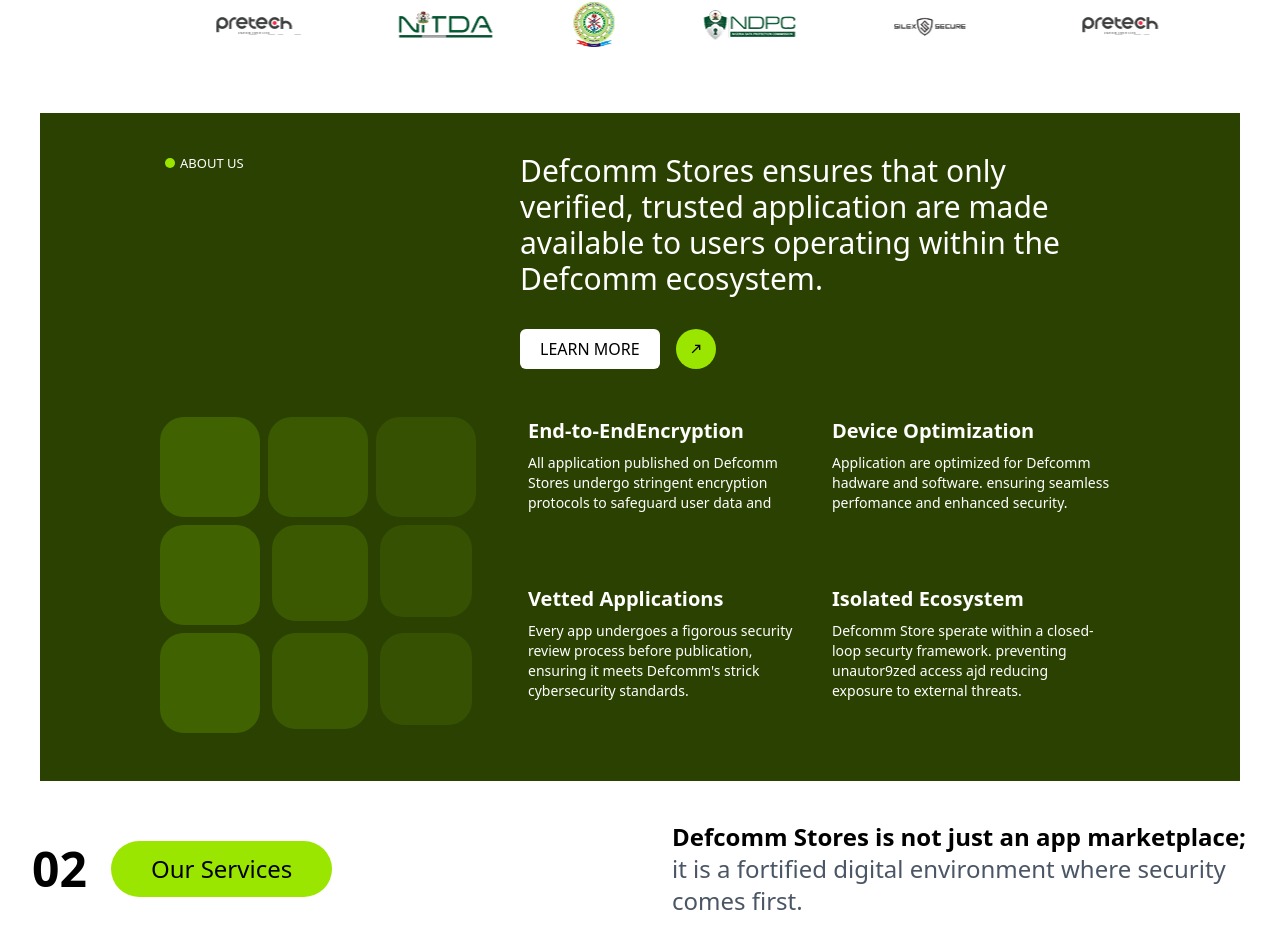
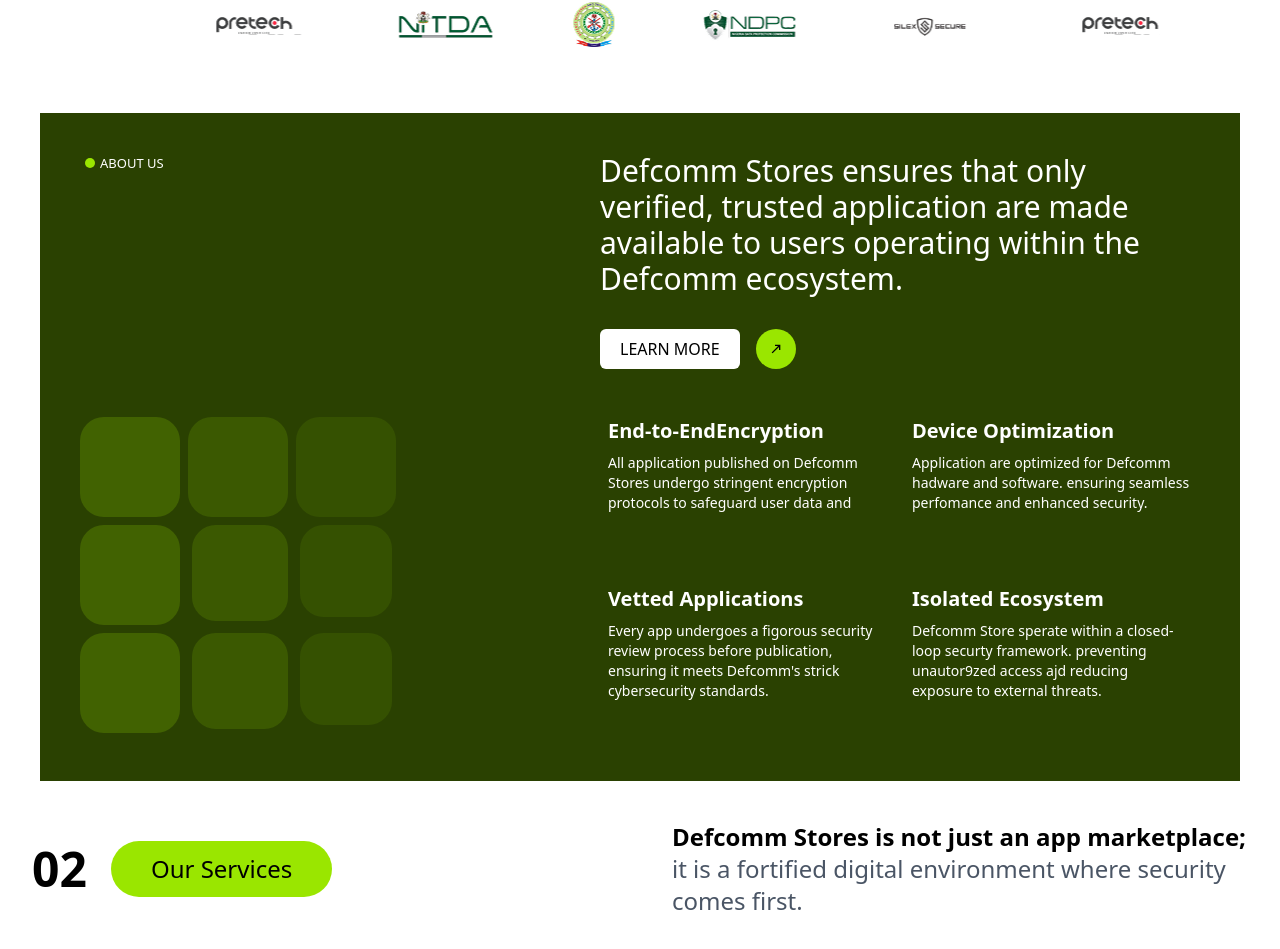
Before and after one commit to SilexsecureTeam/Defcomm-store, a React (Vite) app: page / in a window 1280 px wide. Shown: the part 1224-2173 px from the top of the page. Built offline with nearby package versions, Linux system fonts and the light colour scheme.

Commit message:
latest update

```diff
--- a/src/Components/Content/Offer.jsx
+++ b/src/Components/Content/Offer.jsx
@@ -4,7 +4,7 @@
 
 function Offer() {
   return (
-    <div className="relative mx-4 px-4 py-12 lg:mx-10 bg-black text-white rounded-[20px] lg:p-16 lg:rounded-[40px] mb-20">
+    <div className="relative mx-4 px-4 py-12 lg:mx-10 bg-black text-white rounded-[20px] lg:p-16 !pb-0 lg:rounded-[40px] mb-20">
       {/* Header */}
       <div className="flex flex-col lg:flex-row justify-between items-center">
         <p className="font-bold text-[32px] lg:text-[50px] leading-tight mb-6 lg:mb-0">
@@ -57,7 +57,7 @@
       </div>
 
       {/* Chevron Scroll Indicator */}
-      <div className="flex justify-center mt-12 relative z-10">
+      <div className="flex justify-center mt-12 relative top-5 z-10">
         <div className="bg-white text-black p-5 rounded-tl-2xl rotate-45">
           <p className="-rotate-45 text-2xl">
             <BsChevronDoubleDown />
--- a/src/Components/Content/Partners.jsx
+++ b/src/Components/Content/Partners.jsx
@@ -51,7 +51,7 @@
       </div>
 
       <div className="bg-deffcom-lime py-10">
-        <div className="lg:flex justify-between px-4 md:px-30  ">
+        <div className="lg:flex justify-between px-4 md:px-10 gap-4">
           <div className=" text-white">
             <p className="flex items-center text-[13px]">
               {" "}
@@ -79,7 +79,7 @@
           </div>
         </div>
 
-        <div className="lg:flex px-4 pt-10 justify-between md:px-30 relative min-h-80">
+        <div className="lg:flex px-4 pt-10 justify-between md:px-10 relative min-h-80">
           <div className="absolute pt-20 md:pt-0 lg:relative">
             <div className="flex gap-2 py-2">
               <div className="w-25 h-25 bg-lime-400 opacity-5 md:opacity-20 rounded-3xl"></div>
```
